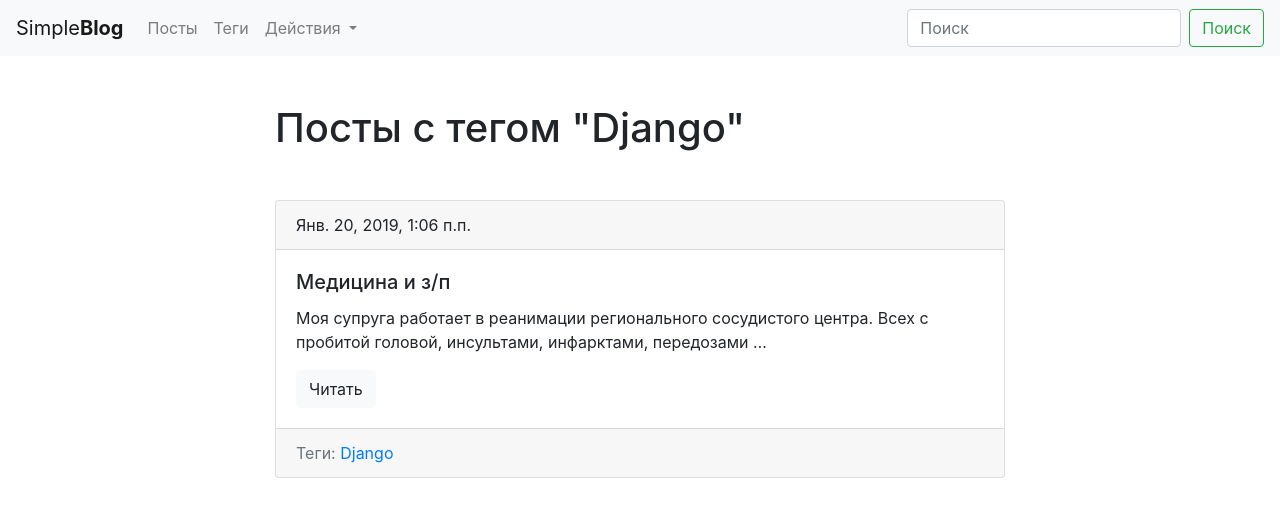
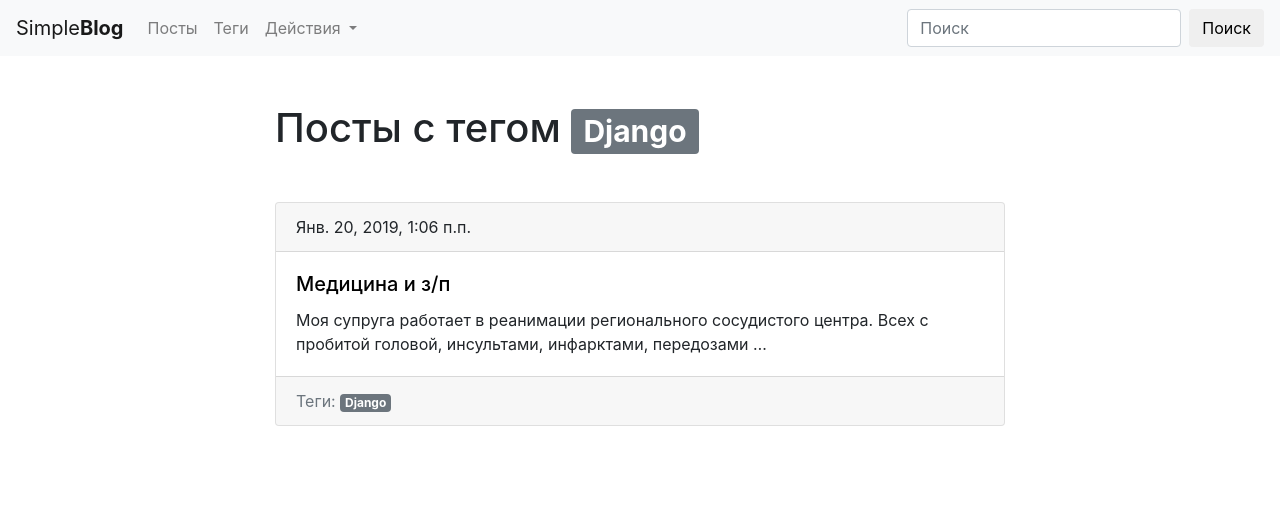
Before and after one commit to 4heck/blog, a Django app: page /blog/tag/django/ in a window 1280 px wide. Shown: the top 517 px of the page. Run offline with Django 3.2, Linux system fonts and the light colour scheme; data comes from the database, SQL or seed files in the repository; both versions use the stored data as it was after the commit; some libraries are stand-ins or nearby versions.

Commit message:
erjhdbgvrd

```diff
--- a/app/blogengine/blog/templates/blog/includes/post_card_template.html
+++ b/app/blogengine/blog/templates/blog/includes/post_card_template.html
@@ -3,15 +3,14 @@
 		{{ post.date_pub }}
 	</div>
 	<div class="card-body">
-		<h5 class="card-title">{{ post.title }}</h5>
+		<h5 class="card-title"><a href="{{ post.get_absolute_url }}" style="color:black;">{{ post.title }}</a></h5>
 		<p class="card-text">{{ post.body|truncatewords:15 }}</p>
-		<a href="{{ post.get_absolute_url }}" class="btn btn-light">Читать</a>
 	</div>
 	{% if post.tags.all %}
 	<div class="card-footer text-muted">
     Теги:
     {% for tag in post.tags.all %}
-	<a href="{{ tag.get_absolute_url }}">{{ tag.title }}</a>
+	<a class="badge badge-secondary" href="{{ tag.get_absolute_url }}">{{ tag.title }}</a>
 	{% endfor %}
     </div>
     {% endif %}
--- a/app/blogengine/blog/templates/blog/tag_detail.html
+++ b/app/blogengine/blog/templates/blog/tag_detail.html
@@ -5,7 +5,7 @@
 {% endblock %}
 
 {% block content %}
-	<h1 class="mb-5">Посты с тегом "{{ tag.title|title }}"</h1>
+	<h1 class="mb-5">Посты с тегом <span class="badge badge-secondary">{{ tag.title|title }}</span></h1>
 	{% for post in tag.posts.all %}
 		{% include 'blog/includes/post_card_template.html' %}
 	{% endfor %}
--- a/app/blogengine/templates/base.html
+++ b/app/blogengine/templates/base.html
@@ -41,7 +41,7 @@
 			</ul>
 			<form class="form-inline my-2 my-lg-0">
 				<input class="form-control mr-sm-2" type="search" placeholder="Поиск" aria-label="Поиск">
-				<button class="btn btn-outline-success my-2 my-sm-0" type="submit">Поиск</button>
+				<button class="btn btn-outline-secomdary my-2 my-sm-0" type="submit">Поиск</button>
 			</form>
 		</div>
 	</nav>
```
Also changed, not shown: app/blogengine/db.sqlite3.
